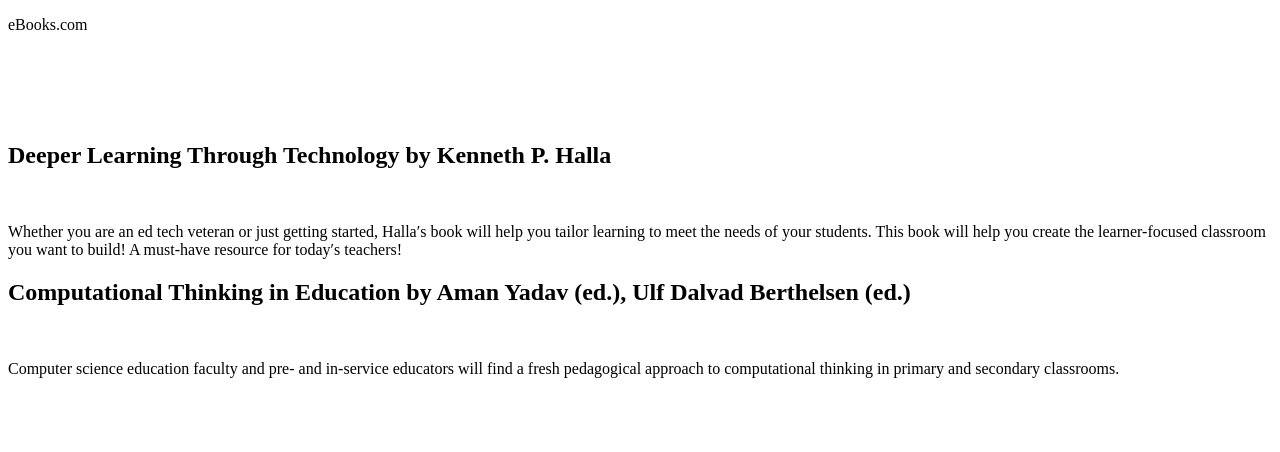
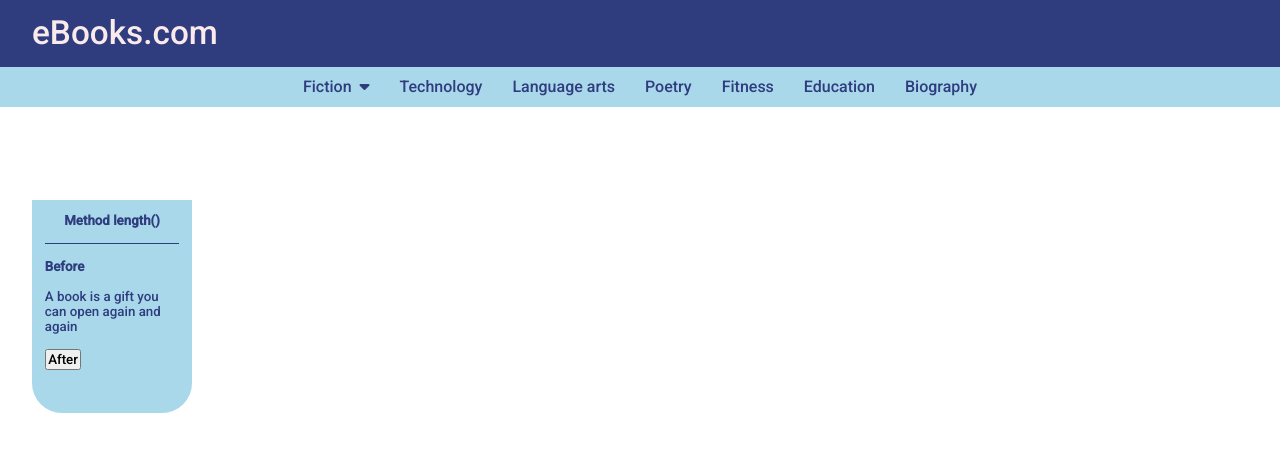
Before and after one commit to abidurrn/Sample, a PHP site: page /main1.html in a window 1280 px wide. Shown: the top 452 px of the page. Run offline with PHP 8.4, Linux system fonts and the light colour scheme.

Commit message:
26112023

```diff
--- a/eBooks_copy/main1.html
+++ b/eBooks_copy/main1.html
@@ -1,40 +1,70 @@
 <!DOCTYPE html>
 <html>
-    <head>
-        <title>eBooks.com: Buy Fiction, Non-Fiction and Textbooks Online</title>
 
+<head>
+    <title>eBooks.com: Buy Fiction, Non-Fiction and Textbooks Online</title>
+    <link rel="preconnect" href="https://fonts.googleapis.com" />
+    <link rel="preconnect" href="https://fonts.gstatic.com" crossorigin />
+    <link href="https://fonts.googleapis.com/css2?family=Roboto:wght@500&display=swap" rel="stylesheet" />
+    <link rel="stylesheet" href="https://cdnjs.cloudflare.com/ajax/libs/font-awesome/6.4.2/css/all.min.css">
+    <link type="text/css" rel="stylesheet" href="main2.css">
+</head>
 
-    </head>
-    <body>
-        <p id="log">eBooks.com</p>
+<body>
 
-        <br><br><br><br>
+    <p id="log">eBooks.com</p>
 
-        <div id="first">
-            <h2>Deeper Learning Through Technology by Kenneth P. Halla</h2>
-            <br>
-            <p>Whether you are an ed tech veteran or just getting started, Halla′s book will help you tailor learning to meet the needs of your students. This book will help you create the learner-focused classroom you want to build!  A must-have resource for today′s teachers! </p>
-        </div>
-
-        <div style="clear: both;"></div>
-        <p id="ami"></p>
+    <nav>
+        <ul>
+            <li><a href="https://github.com/abidurrn/Sample.git" target="_blank">Fiction&nbsp; <i
+                        class="fa-solid fa-caret-down"></i></a>
+                <ul>
+                    <li><a href="https://github.com/abidurrn/Sample.git" target="_blank">Fantasy</a></li>
+                    <li><a href="https://github.com/abidurrn/Sample.git" target="_blank">Thrillers</a></li>
+                    <li><a href="https://github.com/abidurrn/Sample.git" target="_blank">Popular &nbsp;<i
+                                class="fa-solid fa-caret-right"></i></a>
+                        <ul>
+                            <li><a href="https://github.com/abidurrn/Sample.git" target="_blank">Nature</a></li>
+                    </li>
+                    <li><a href="https://github.com/abidurrn/Sample.git" target="_blank">Travel</a></li>
+                </ul>
+            </li>
+        </ul>
+        </li>
+        <li><a href="https://github.com/abidurrn/Sample.git" target="_blank">Technology</a></li>
+        <li><a href="https://github.com/abidurrn/Sample.git" target="_blank">Language arts</a></li>
+        <li><a href="https://github.com/abidurrn/Sample.git" target="_blank">Poetry</a></li>
+        <li><a href="https://github.com/abidurrn/Sample.git" target="_blank">Fitness</a></li>
+        <li><a href="https://github.com/abidurrn/Sample.git" target="_blank">Education</a></li>
+        <li><a href="https://github.com/abidurrn/Sample.git" target="_blank">Biography</a></li>
+        </ul>
+    </nav>
+    <br><br>
 
 
 
+    <div id="first">
+        <p style="text-align: center;"><b>Method length()</b></p>
+        &nbsp;
+        <hr color="#2F3C7E" size="0.5pt">
+        <br>
+        <p style="justify-content: center;"><b>Before</b></p><br>
+        <p>A book is a gift you can open again and again</p><br>
+        <button id="butt1" type="button" onclick="fir1()" style="padding: 1%;">After</button><br><br>
+        <p id="para1"></p><br>
 
-        <div id="second">
-            <h2>Computational Thinking in Education by Aman Yadav (ed.), Ulf Dalvad Berthelsen (ed.)</h2>
-            <br>
-            <p>Computer science education faculty and pre- and in-service educators will find a fresh pedagogical approach to computational thinking in primary and secondary classrooms.</p>
-            <script>
+        <script>
+            function fir1() {
+                A = 'A book is a gift you can open again and again';
+                B = A.length;
+                document.getElementById('para1').innerHTML = B;
+            }
+        </script>
+    </div>
+    <div style="clear: both;"></div>
 
-                let x = 30.85;
-                y = parseInt(x);
-                document.getElementById('id').innerHTML
-            </script>
-        </div>
 
-        <div style="clear: both;"></div>
 
-    </body>
+</body>
+
 </html>
--- a/eBooks_copy/main2.css
+++ b/eBooks_copy/main2.css
@@ -1,33 +1,83 @@
 *{
     margin: 0;
     padding: 0;
+    font-family: "Roboto", serif;
 }
 
 #log{
     font-size: 25pt;
-    font-weight: bold;
-    line-height: 210%;
+    line-height: 200%;
     padding-left: 2.5%;
     background-color: #2F3C7E;
     color: #FBEAEB;
 }
 
+
+nav {
+    background-color: #A8D8EA;
+    line-height: 30pt;
+    text-align: center;
+  }
+
+  nav ul {
+    list-style-type: none;
+  }
+
+  nav ul li a {
+    text-decoration: none;
+    color: #2F3C7E;
+    line-height: 40px;
+    padding-left: 13px;
+    padding-right: 13px;
+    display: block;
+    white-space: nowrap;
+    font-size: 12pt;
+  }
+
+  nav ul li {
+    display: inline-block;
+    position: relative;
+  }
+
+  nav ul li ul{
+    position: absolute;
+    visibility: hidden;
+    background-color: #A8D8EA;
+    color: #FBEAEB;
+  }
+
+
+  nav ul li:hover > ul{
+    visibility: visible;
+  }
+
+  nav ul li ul li{
+    width: 100%;
+  }
+
+
+  nav ul li a:hover {
+    background-color: #FFFFD2;
+    color: #2F3C7E;
+  }
+
+  nav ul li ul li ul{
+    top: 0;
+    left: 100%;
+  }
+
+
 #first{
     position: absolute;
     float: left;
-    top: 20%;
-    left: 10%;
-    right: 60%;
-
+    top: 25%;
+    left: 2.5%;
+    right: 85%;
+    padding: 1%;
+    background-color: #A8D8EA;
+    color: #2F3C7E;
+    font-size: 10pt;
+    border-bottom-right-radius: 30px;
+    border-bottom-left-radius: 30px;
 
 }
-
-#second{
-    position: absolute;
-    float: right;
-    top: 20%;
-    left: 60%;
-    right: 10%;
-
-
-}
--- a/eBooks_copy/main3.js
+++ /dev/null
@@ -1,3 +0,0 @@
-function check{
-    let A =
-}
```
